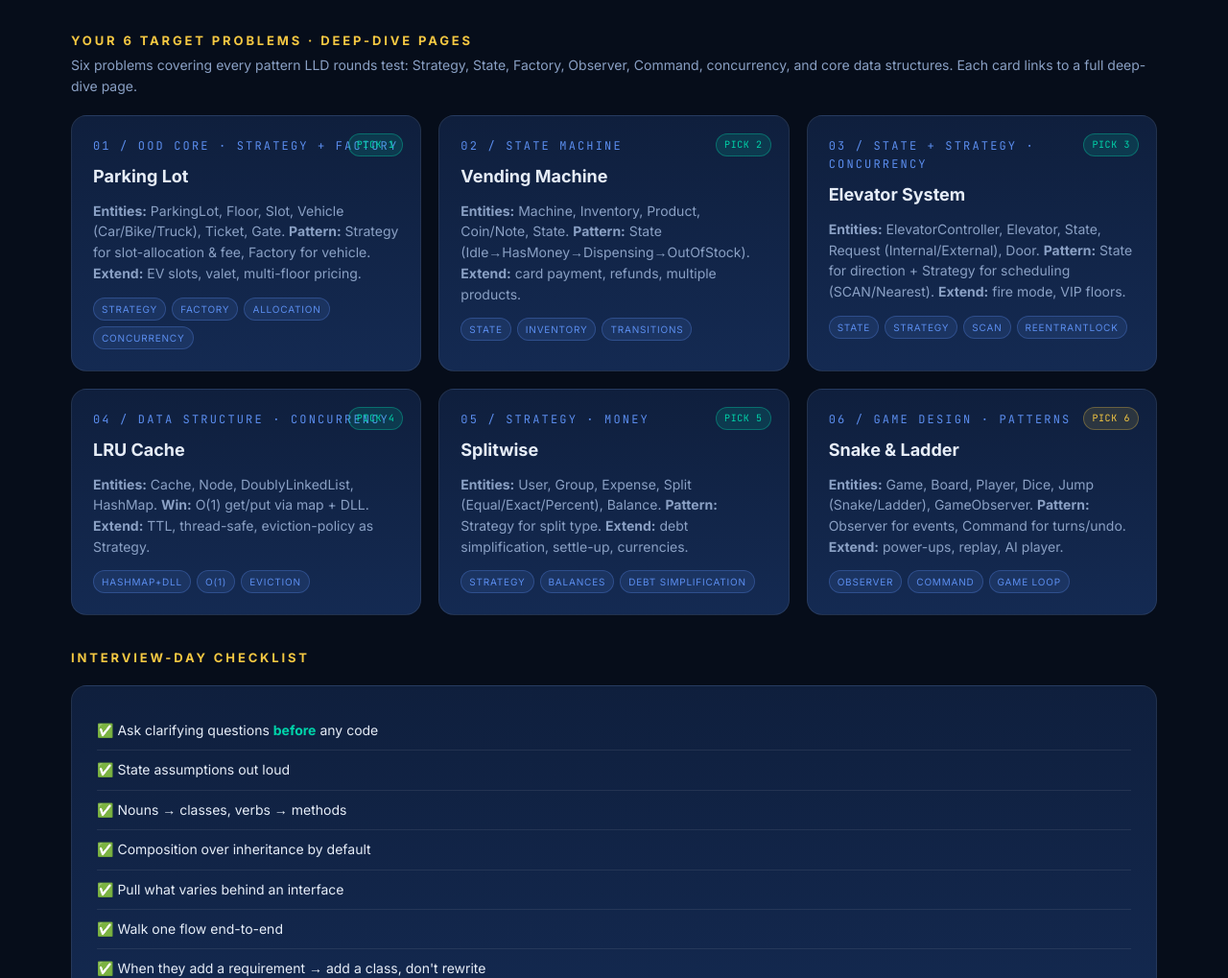
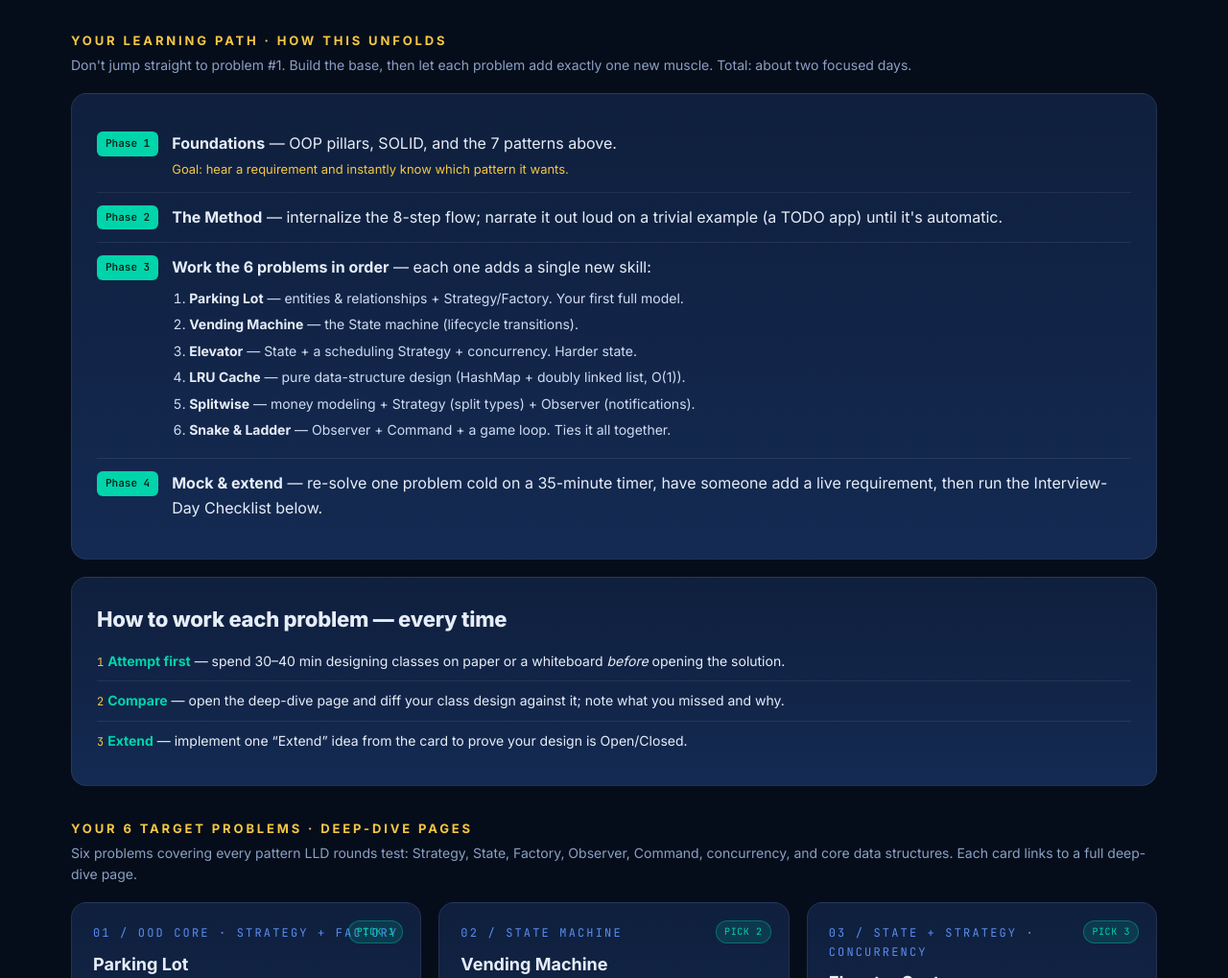
Before and after one commit to ankitjain004/blas, a website: page lld/index.html in a window 1280 px wide. Shown: the part 1940-2959 px from the top of the page at 96% size. Drawn offline with Linux system fonts and the light colour scheme.

Commit message:
Enrich LLD: add Learning Path roadmap (4 phases) + how-to-practice method before the target problems

```diff
--- a/lld/index.html
+++ b/lld/index.html
@@ -144,6 +144,45 @@
     </div>
   </div>
 
+  <!-- ============ LEARNING PATH ============ -->
+  <div class="section-title">Your Learning Path · How This Unfolds</div>
+  <p class="section-sub">Don't jump straight to problem #1. Build the base, then let each problem add exactly one new muscle. Total: about two focused days.</p>
+  <style>
+  .path{list-style:none;margin:0;padding:0}
+  .path>li{display:flex;gap:14px;padding:13px 0;border-bottom:1px solid var(--line)}
+  .path>li:last-child{border-bottom:none}
+  .path .ph{flex:0 0 auto;font-family:'JetBrains Mono',monospace;font-size:11px;font-weight:700;color:#062018;background:var(--teal);border-radius:6px;padding:4px 9px;height:fit-content}
+  .path b{color:var(--text)}
+  .path .goal{color:var(--gold);display:block;margin-top:3px;font-size:13px}
+  .path-sub{margin:8px 0 0;padding-left:18px}
+  .path-sub li{margin:5px 0;font-size:14px;color:#cfdcf2}
+  </style>
+  <div class="panel">
+    <ol class="path">
+      <li><span class="ph">Phase 1</span><div><b>Foundations</b> — OOP pillars, SOLID, and the 7 patterns above. <span class="goal">Goal: hear a requirement and instantly know which pattern it wants.</span></div></li>
+      <li><span class="ph">Phase 2</span><div><b>The Method</b> — internalize the 8-step flow; narrate it out loud on a trivial example (a TODO app) until it's automatic.</div></li>
+      <li><span class="ph">Phase 3</span><div><b>Work the 6 problems in order</b> — each one adds a single new skill:
+        <ol class="path-sub">
+          <li><b>Parking Lot</b> — entities &amp; relationships + Strategy/Factory. Your first full model.</li>
+          <li><b>Vending Machine</b> — the State machine (lifecycle transitions).</li>
+          <li><b>Elevator</b> — State + a scheduling Strategy + concurrency. Harder state.</li>
+          <li><b>LRU Cache</b> — pure data-structure design (HashMap + doubly linked list, O(1)).</li>
+          <li><b>Splitwise</b> — money modeling + Strategy (split types) + Observer (notifications).</li>
+          <li><b>Snake &amp; Ladder</b> — Observer + Command + a game loop. Ties it all together.</li>
+        </ol></div></li>
+      <li><span class="ph">Phase 4</span><div><b>Mock &amp; extend</b> — re-solve one problem cold on a 35-minute timer, have someone add a live requirement, then run the Interview-Day Checklist below.</div></li>
+    </ol>
+  </div>
+
+  <div class="panel">
+    <h2>How to work each problem — every time</h2>
+    <ul class="minilist">
+      <li><span class="k">1</span> <b>Attempt first</b> — spend 30–40 min designing classes on paper or a whiteboard <i>before</i> opening the solution.</li>
+      <li><span class="k">2</span> <b>Compare</b> — open the deep-dive page and diff your class design against it; note what you missed and why.</li>
+      <li><span class="k">3</span> <b>Extend</b> — implement one “Extend” idea from the card to prove your design is Open/Closed.</li>
+    </ul>
+  </div>
+
   <!-- ============ PROBLEMS ============ -->
   <div class="section-title">Your 6 Target Problems · Deep-Dive Pages</div>
   <p class="section-sub">Six problems covering every pattern LLD rounds test: Strategy, State, Factory, Observer, Command, concurrency, and core data structures. Each card links to a full deep-dive page.</p>
```
